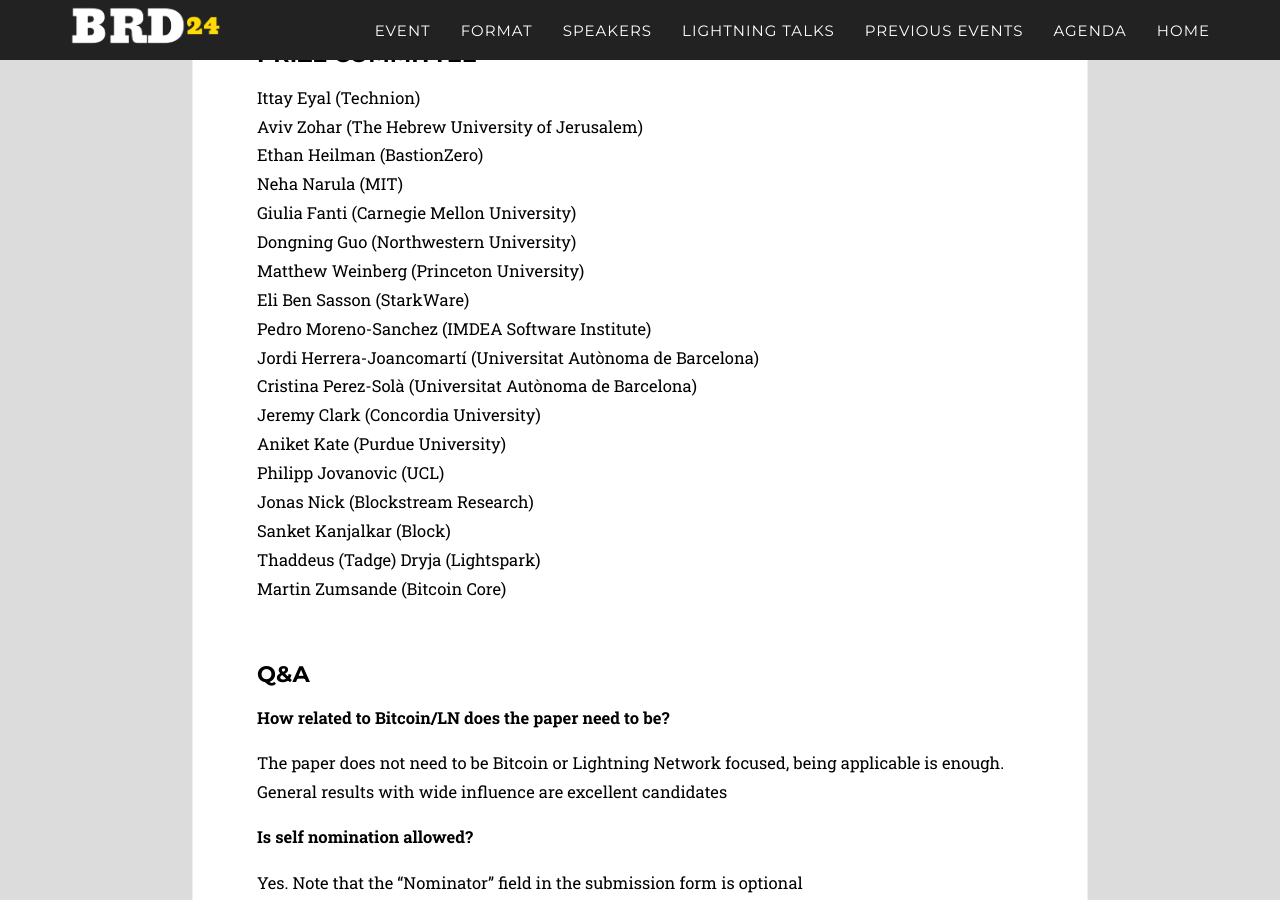
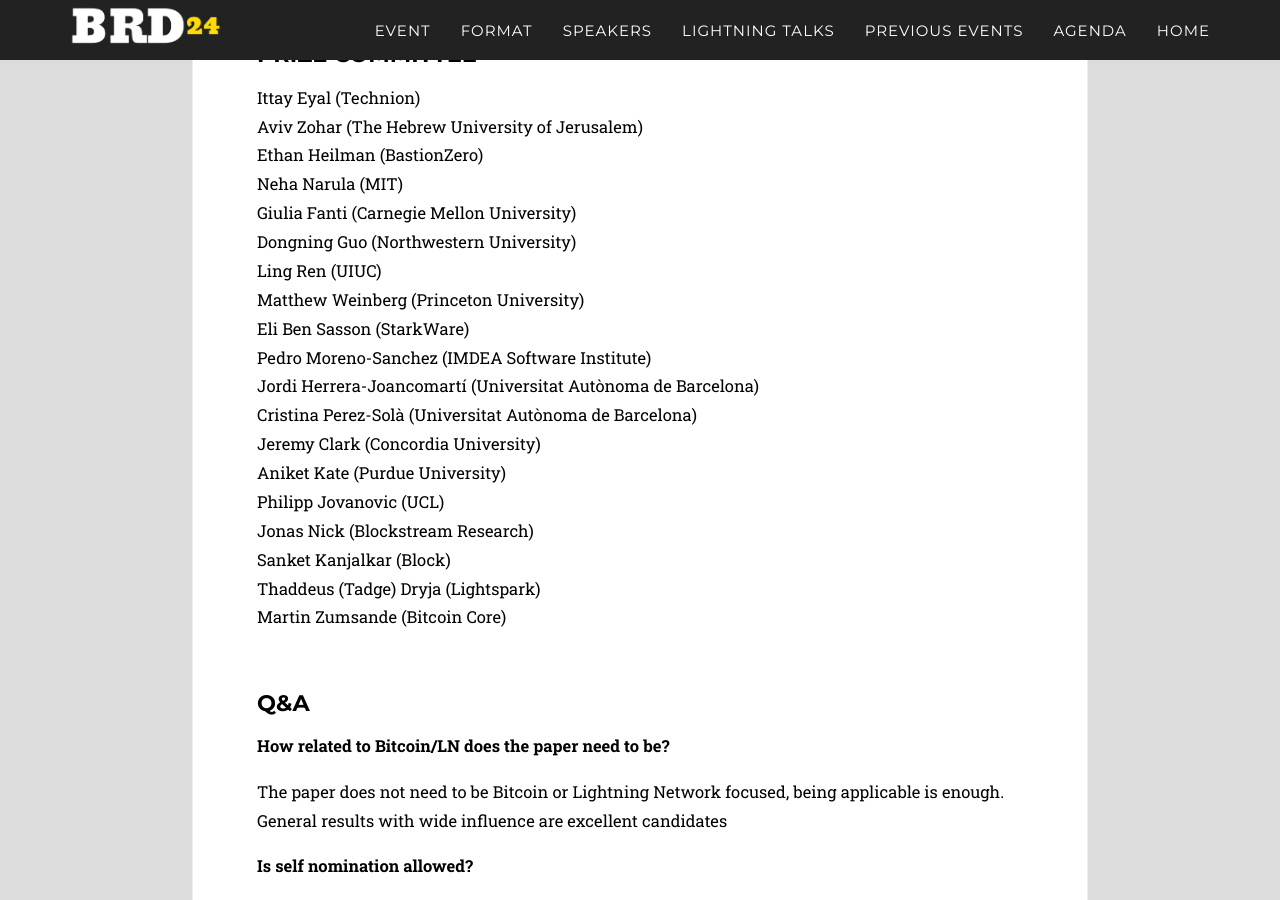
Before and after one commit to chaincodelabs/brd-website, a Jekyll site: the page built from _pages/prize.html, in a window 1280 px wide and 900 px high, scrolled down 747 px. Built offline with Jekyll 4.4.1, drawn with Linux system fonts in a browser that asks for light colours; some web fonts are replaced.

Commit message:
Adds Ling Ren to prize committee

```diff
--- a/_pages/prize.html
+++ b/_pages/prize.html
@@ -51,6 +51,7 @@
                 Neha Narula (MIT)<br>
                 Giulia Fanti (Carnegie Mellon University)<br>
                 Dongning Guo (Northwestern University)<br>
+                Ling Ren (UIUC)<br>
                 Matthew Weinberg (Princeton University)<br>
                 Eli Ben Sasson (StarkWare)<br>
                 Pedro Moreno-Sanchez (IMDEA Software Institute)<br>
```
